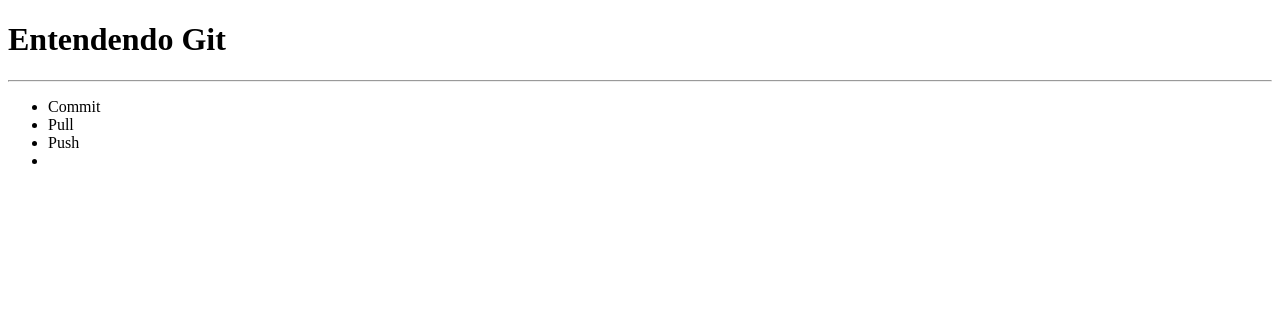
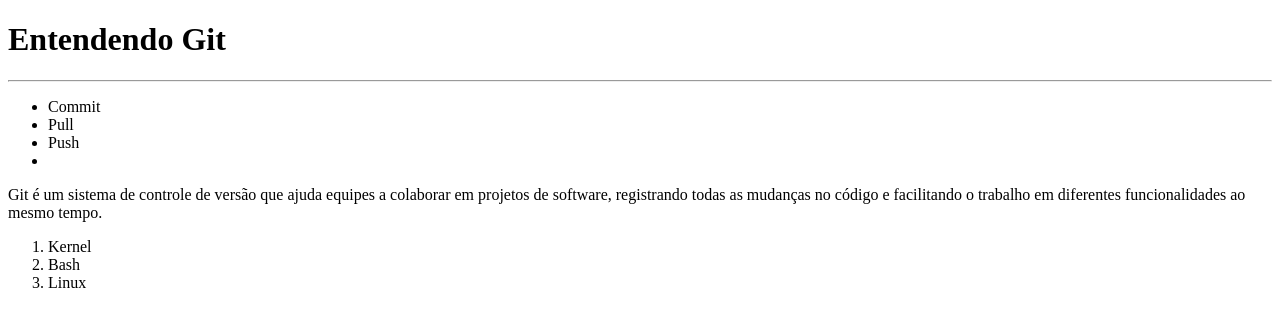
Before and after one commit to Lucas-765/SCM, a plain HTML site: page index.html in a window 1280 px wide. Drawn offline with Linux system fonts and the light colour scheme.

Commit message:
adicionando paragrafo e lista

```diff
--- a/index.html
+++ b/index.html
@@ -16,5 +16,16 @@
         <li></li>
     </ul>
 
+    <p>Git é um sistema de controle de versão que ajuda equipes a colaborar em projetos de software,
+        registrando todas as mudanças no código e facilitando o trabalho em diferentes funcionalidades
+        ao mesmo tempo.
+    </p>
+
+    <ol>
+        <li>Kernel</li>
+        <li>Bash</li>
+        <li>Linux</li>
+    </ol>
+
 </body>
 </html>
```
